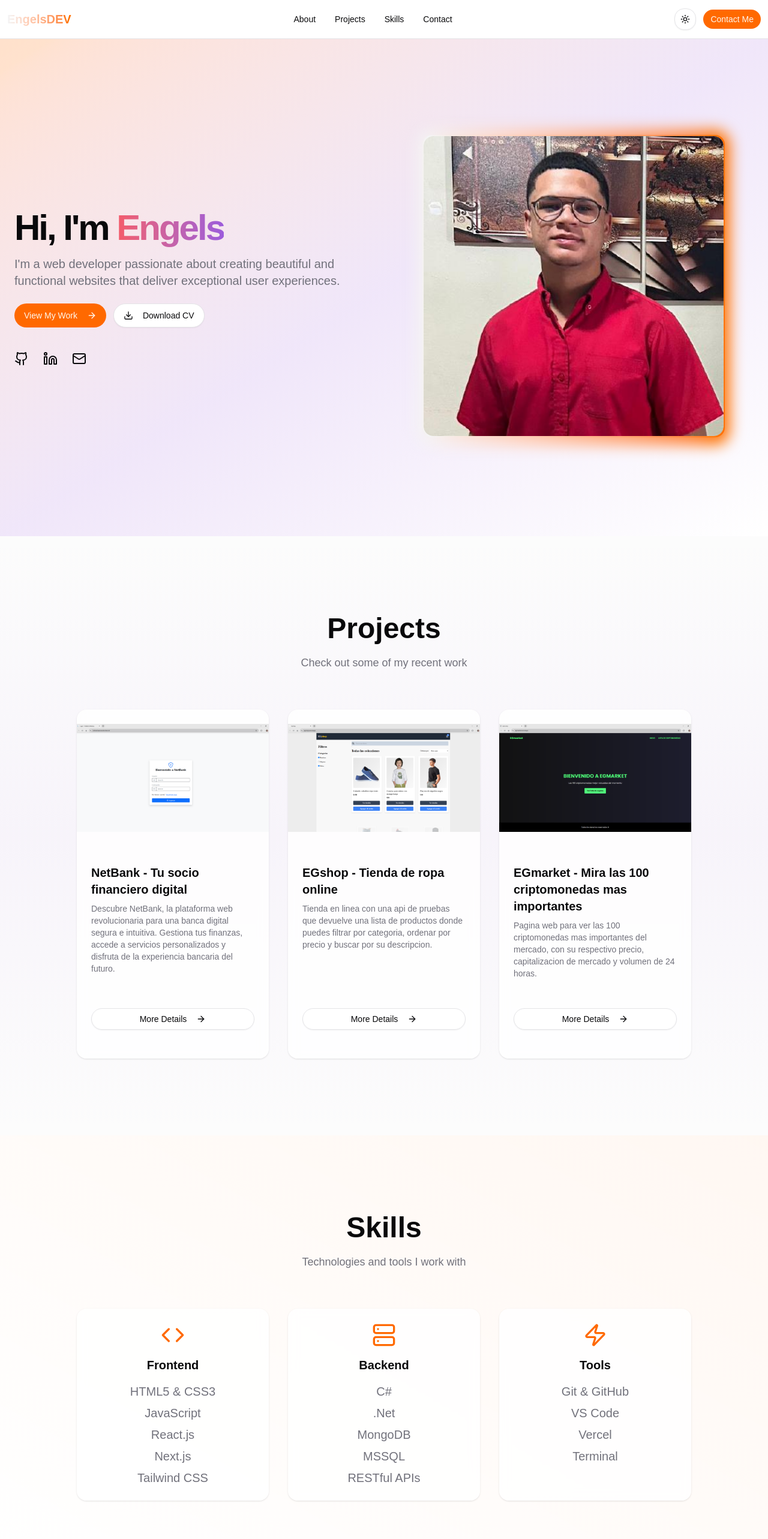
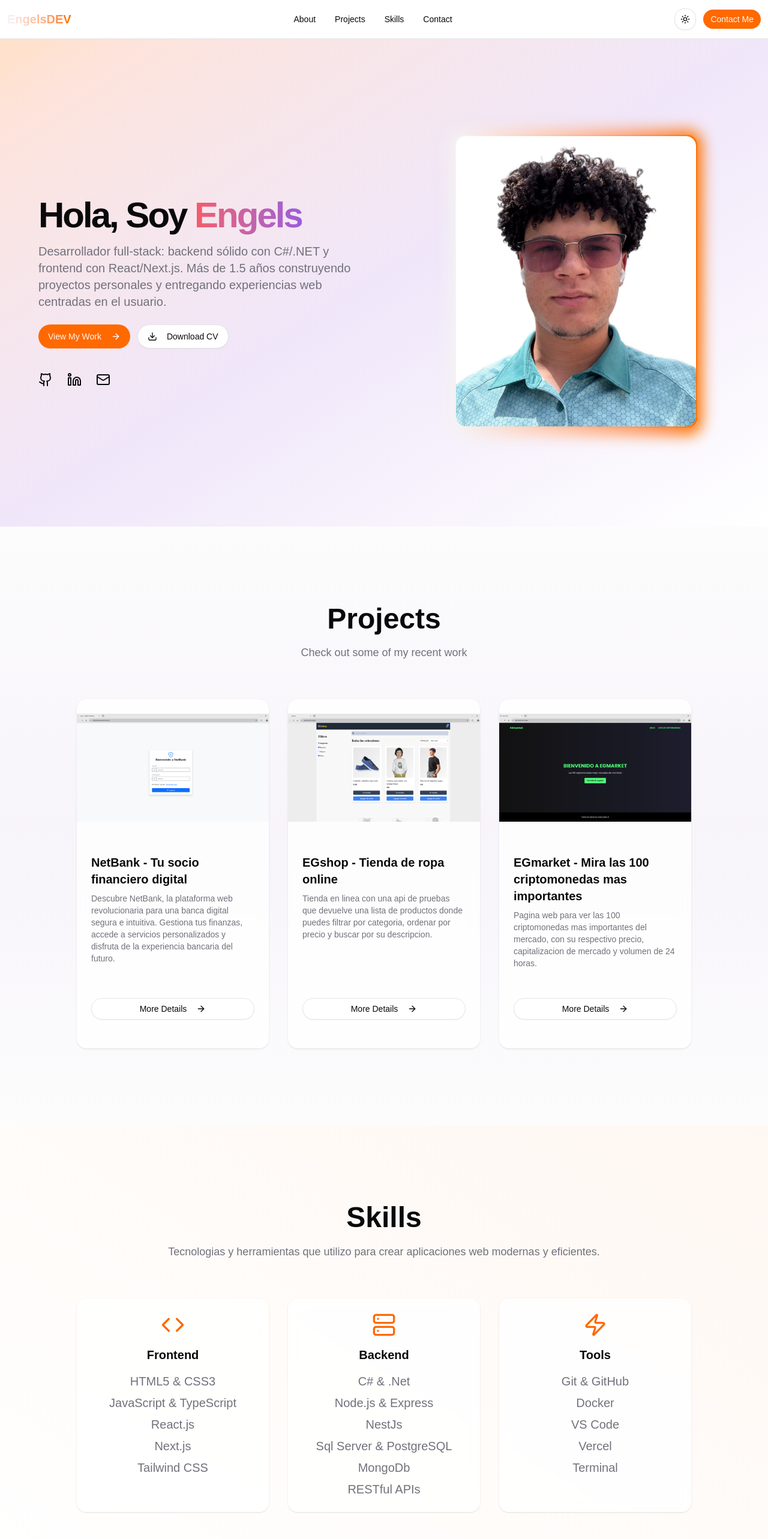
Before and after one commit to engelsgermosen/portfolio, a Next.js app: page / in a window 1280 px wide. Shown: the top 2566 px of the page at 60% size. Built offline with nearby package versions, Linux system fonts and the light colour scheme; a web font is replaced by a local one.

Commit message:
changers now before

```diff
--- a/components/hero.tsx
+++ b/components/hero.tsx
@@ -7,19 +7,21 @@ const Hero = () => {
   return (
     <section
       id="about"
-      className="py-24 md:py-32 lg:py-40 relative overflow-hidden"
+      className="py-24 md:py-32 lg:py-40 relative overflow-hidden min-h-screen flex items-center"
     >
       <div className="absolute inset-0 bg-gradient-to-br from-primary/20 via-[#9c5bdb]/15 to-transparent pointer-events-none"></div>
       <div className="container px-4 md:px-6 relative mx-auto">
-        <div className="grid gap-6 lg:grid-cols-[1fr_400px] lg:gap-12 xl:grid-cols-[1fr_600px]">
-          <div className="flex flex-col justify-center space-y-6 animate-fade-in">
+        <div className="flex flex-col-reverse gap-6 lg:flex-row lg:gap-12">
+          <div className="flex flex-col justify-center space-y-6 animate-fade-in lg:w-1/2 lg:pt-8 lg:pl-10">
             <div className="space-y-4">
               <h1 className="text-4xl font-bold tracking-tighter sm:text-5xl xl:text-6xl/none">
-                Hi, I&apos;m <span className="gradient-name">Engels</span>
+                Hola, Soy <span className="gradient-name">Engels</span>
               </h1>
               <p className="max-w-[600px] text-muted-foreground md:text-xl">
-                I&apos;m a web developer passionate about creating beautiful and
-                functional websites that deliver exceptional user experiences.
+                Desarrollador full‑stack: backend sólido con C#/.NET y frontend
+                con React/Next.js. Más de 1.5 años construyendo proyectos
+                personales y entregando experiencias web centradas en el
+                usuario.
               </p>
             </div>
             <div className="flex flex-col gap-3 min-[400px]:flex-row">
@@ -45,7 +47,7 @@ const Hero = () => {
                 </Link>
               </Button>
             </div>
-            <div className="flex items-center gap-6 pt-4">
+            <div className="flex items-center gap-6 pt-4 justify-center lg:justify-start">
               <Link
                 href="https://github.com/engelsgermosen"
                 target="_blank"
@@ -73,7 +75,7 @@ const Hero = () => {
               </Link>
             </div>
           </div>
-          <div className="flex items-center justify-center animate-fade-in">
+          <div className="flex items-center justify-center animate-fade-in lg:w-1/2">
             <div className="relative">
               <div className="absolute -inset-1 md:-inset-2 rounded-full lg:rounded-3xl bg-gradient-to-r from-primary via-accent to-primary bg-[length:200%_auto] animate-[gradient_8s_ease-in-out_infinite] blur-md"></div>
               <div className="relative inline-block p-0.5 rounded-full lg:rounded-2xl bg-gradient-to-r from-primary via-accent to-primary bg-[length:200%_auto] animate-[gradient_8s_ease-in-out_infinite] transition-all duration-500 hover:scale-105 group">
@@ -82,8 +84,8 @@ const Hero = () => {
                     src="/yo.jpeg"
                     alt="Engels"
                     quality={100}
-                    width={500}
-                    height={500}
+                    width={400}
+                    height={400}
                     priority
                     className="rounded-full lg:rounded-xl object-cover transition-transform duration-500 group-hover:scale-110"
                   />
--- a/components/skills.tsx
+++ b/components/skills.tsx
@@ -11,17 +11,18 @@ const Skills = () => {
             Skills
           </h2>
           <p className="max-w-[85%] leading-normal text-muted-foreground sm:text-lg sm:leading-7">
-            Technologies and tools I work with
+            Tecnologias y herramientas que utilizo para crear aplicaciones web
+            modernas y eficientes.
           </p>
         </div>
-        <div className="mx-auto grid grid-cols-1 justify-center gap-8 md:grid-cols-3 md:max-w-[64rem]  mt-16">
+        <div className="mx-auto grid grid-cols-1 justify-center gap-8 lg:grid-cols-3 md:max-w-[64rem]  mt-16">
           {[
             {
               title: "Frontend",
               icon: <Code className="h-10 w-10 mb-4 text-primary" />,
               skills: [
                 "HTML5 & CSS3",
-                "JavaScript",
+                "JavaScript & TypeScript",
                 "React.js",
                 "Next.js",
                 "Tailwind CSS",
@@ -30,12 +31,25 @@ const Skills = () => {
             {
               title: "Backend",
               icon: <Server className="h-10 w-10 mb-4 text-primary" />,
-              skills: ["C#", ".Net", "MongoDB", "MSSQL", "RESTful APIs"],
+              skills: [
+                "C# & .Net",
+                "Node.js & Express",
+                "NestJs",
+                "Sql Server & PostgreSQL",
+                "MongoDb",
+                "RESTful APIs",
+              ],
             },
             {
               title: "Tools",
               icon: <Zap className="h-10 w-10 mb-4 text-primary" />,
-              skills: ["Git & GitHub", "VS Code", "Vercel", "Terminal"],
+              skills: [
+                "Git & GitHub",
+                "Docker",
+                "VS Code",
+                "Vercel",
+                "Terminal",
+              ],
             },
           ].map((category, index) => (
             <Card
```
Also changed, not shown: public/yo.jpeg.
